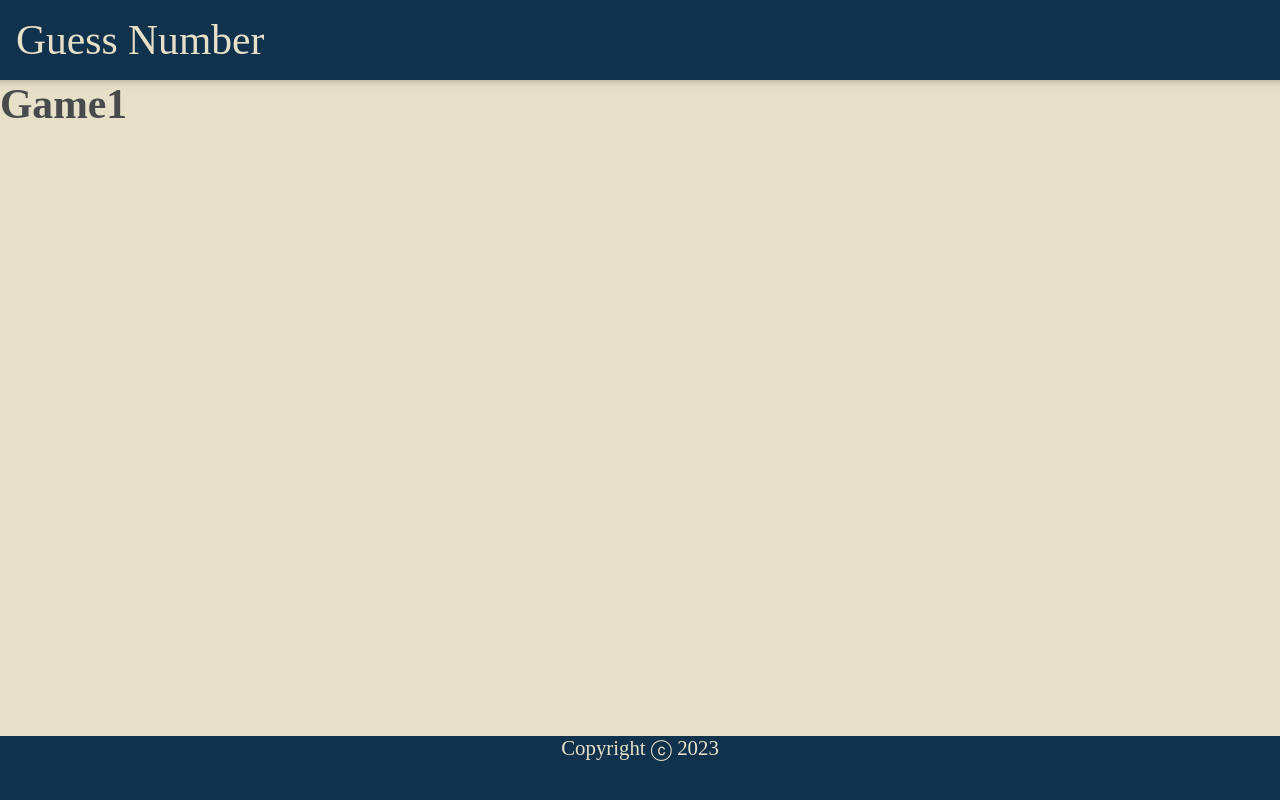
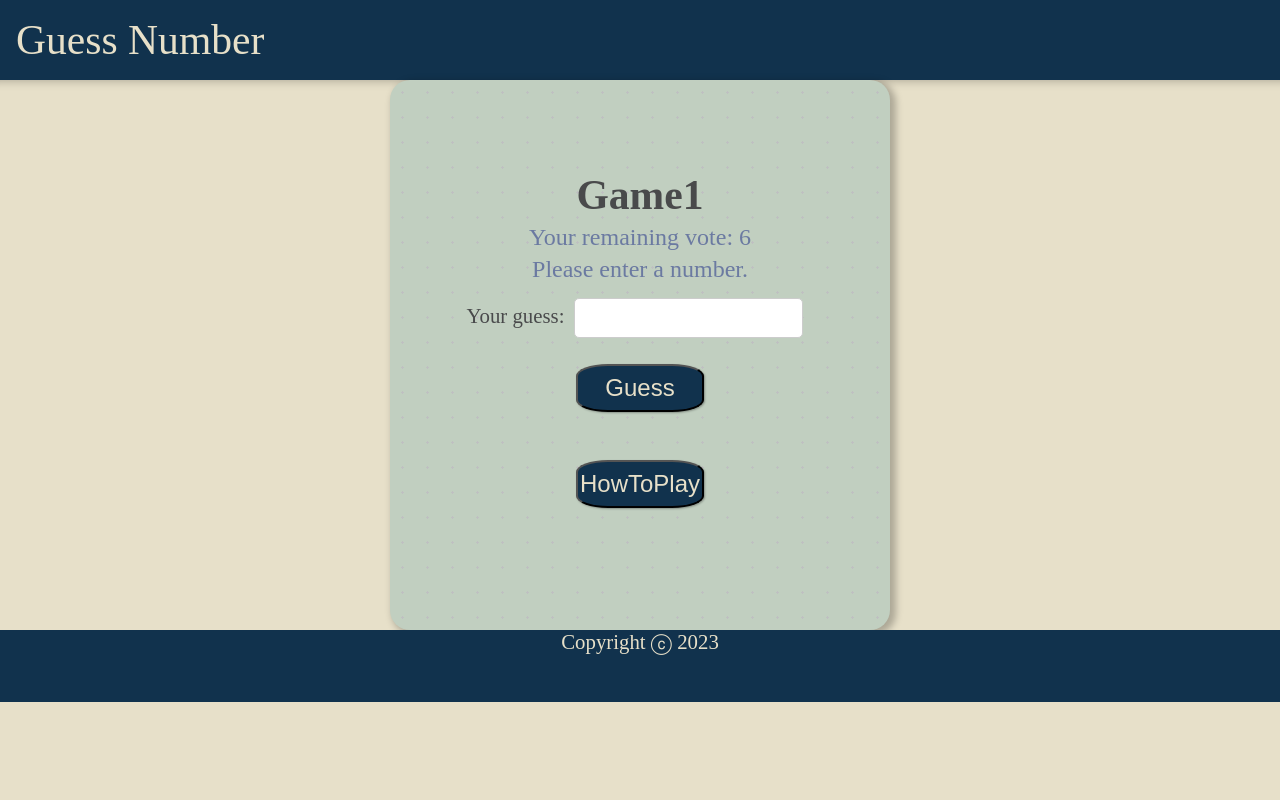
Before and after one commit to MrsdOdn/1030510135_BS435_WebProgramlama, a React (Create React App) app: page /game1 in a window 1280 px wide. Built offline with nearby package versions, Linux system fonts and the light colour scheme.

Commit message:
Game1 modu eklendi

```diff
--- a/public/styles.css
+++ b/public/styles.css
@@ -30,22 +30,37 @@ header h1 {
 }
 
 .linkDecoration {
-  text-decoration: none;
-  color: #11324d;
   font-size: 2rem;
   display: block;
+  color: #3366cc;
+  text-decoration: none;
+  margin-right: 10px;
+  font-weight: bold;
 }
+.linkDecoration:hover {
+  color: #ff6600;
+}
+
 .error {
-    display: flex;
-    justify-content: center;
-    align-items: center;
-    flex-direction: column;
+  display: flex;
+  justify-content: center;
+  align-items: center;
+  flex-direction: column;
+  margin: 30px;
 }
-.selectGame {
+.error p{
+  margin-left: 0.5rem;
+  padding: 1rem;
+  border-radius: 15%;
+  color: #11324d;
+  font-size: 1.5rem;
+}
+
+.gamestyle {
   margin: auto;
   width: 100%;
   height: auto;
-  min-height: 500px;
+  min-height: 550px;
   max-width: 500px;
   min-width: 250px;
   background: #c1cfc0;
@@ -59,21 +74,21 @@ header h1 {
   flex-direction: column;
   text-align: center;
 }
-.selectGameGrid {
+.gamestyleGrid {
   display: grid;
   grid-template-columns: 1fr 1fr;
   grid-template-rows: 1fr 2fr;
   gap: 15px;
 }
 
-.selectGame h2 {
+.gamestyle h2 {
   /* display: block; */
   color: #6b7aa1;
   font-weight: 200;
   font-size: 2.5rem;
   margin-bottom: 1rem;
 }
-.selectGame button {
+.gamestyle button {
   font-size: 1.5rem;
   height: 3rem;
   width: 8rem;
@@ -84,7 +99,10 @@ header h1 {
   margin-top: 1rem;
   box-shadow: 1px 1px 2px rgba(0, 0, 0, 0.3);
 }
-.selectGame p {
+button:hover {
+  color: #6b7aa1;
+}
+.gameselect p {
   background-color: #e7e0c9;
   margin-left: 0.5rem;
   padding: 1rem;
@@ -97,16 +115,41 @@ header h1 {
 .firstGame {
   grid-area: 1/1/3/2;
 }
+/* Temel stiller */
+input {
+  padding: 10px;
+  border: 1px solid #ccc;
+  border-radius: 5px;
+  font-size: 16px;
+  transition: border-color 0.3s ease;
+  margin: 10px;
+}
+
+/* Odaklandığında */
+input:focus {
+  border-color: dodgerblue;
+  box-shadow: 0 0 5px rgba(30, 144, 255, 0.5);
+}
+
 .secondGame {
   grid-area: 1/2/3/3;
 }
 
+.game1 p {
+  margin: 5px;
+  font-size: 1.5rem;
+  height: auto;
+  width: auto;
+  border-radius: 15%;
+  color: #6b7aa1;
+}
+
 footer {
   background-color: #11324d;
-  position: absolute;
+  margin: auto;
   bottom: 0;
   width: 100%;
-  height: 4rem;
+  height: 4.5rem;
 }
 footer p {
   color: #e7e0c9;
--- a/src/components/GameSelect.jsx
+++ b/src/components/GameSelect.jsx
@@ -5,9 +5,9 @@ function GameSelect() {
   const navigate = useNavigate();
 
   return (
-    <div className="container selectGame">
+    <div className="container gamestyle gameselect">
       <h2>Choose game mode</h2>
-      <div className="selectGameGrid">
+      <div className="gamestyleGrid">
         <div className="firstGame">
           <button onClick={() => navigate("/game1")}>Game1</button>
           <p>Do you want to guess the number?</p>
--- /dev/null
+++ b/src/components/GetPlayerPrediction.jsx
@@ -0,0 +1,59 @@
+import React, { useState, useEffect } from "react";
+import {useNavigate} from "react-router-dom";
+
+const GetPlayerPrediction = ({ randomNumber }) => {
+  const [userGuess, setUserGuess] = useState("");
+  const [message, setMessage] = useState("");
+  const [count, setCount] = useState(0);
+  const navigate = useNavigate();
+
+
+  useEffect(() => {
+    // Her randomNumber değiştiğinde kullanıcının tahminini kontrol et
+    checkUserGuess();
+  }, []);
+
+  const checkUserGuess = () => {
+    const parsedUserGuess = parseInt(userGuess, 10);
+    if(count === 5){
+        setCount(0);
+        navigate(`/loser`);
+    }
+    if (!isNaN(parsedUserGuess)) {
+       setCount((prev) => prev + 1);
+
+      if (parsedUserGuess > randomNumber) {
+        setMessage(userGuess + " " + "Down ⬇️");
+      } else if (parsedUserGuess < randomNumber) {
+        setMessage(userGuess + " " + "Up ⬆️");
+      } else {
+        setMessage(userGuess + " " + "Congratulations! You guessed it right!");
+        navigate(`/winner`);
+        setCount(0);
+      }
+    } else {
+      setMessage("Please enter a number.");
+    }
+    setUserGuess("");
+  };
+
+  const handleInputChange = (e) => {
+    setUserGuess(e.target.value);
+  };
+
+  return (
+    <div>
+      {/* <p>Random number: {randomNumber}</p> */}
+      <p>Your remaining vote: {6 - count}</p>
+      <p>{message}</p>
+      <label>
+        Your guess:
+        <input type="text" value={userGuess} onChange={handleInputChange} />
+      </label>
+      <button onClick={checkUserGuess}>Guess</button>
+
+    </div>
+  );
+};
+
+export default GetPlayerPrediction;
--- a/src/index.js
+++ b/src/index.js
@@ -3,8 +3,10 @@ import ReactDOM from "react-dom";
 import App from "./App";
 import Game1 from "./pages/Game1";
 import Game2 from "./pages/Game2";
+import Loser from "./pages/Loser";
+import Winner from "./pages/Winner";
 import Error from "./pages/Error";
-import { BrowserRouter, Routes, Route } from "react-router-dom";
+import { BrowserRouter, Routes, Route , Navigate} from "react-router-dom";
 
 ReactDOM.render(
   <React.StrictMode>
@@ -13,6 +15,8 @@ ReactDOM.render(
         <Route path="/" element={<App />} />
         <Route path="/game1" element={<Game1 />} />
         <Route path="/game2" element={<Game2 />} />
+        <Route path="/winner/" element={<Winner />} />
+        <Route path="/loser/" element={<Loser />} />
         <Route path="*" element={<Error />} />
       </Routes>
     </BrowserRouter>
--- a/src/pages/Game1.jsx
+++ b/src/pages/Game1.jsx
@@ -1,15 +1,37 @@
-import React from "react";
+import React, { useState, useEffect } from "react";
 import Header from "../components/Header";
 import Footer from "../components/Footer";
+import GetPlayerPrediction from "../components/GetPlayerPrediction";
 
 function Game1() {
-  return(
+  const [randomNumber, setRandomNumber] = useState(null);
+  const gameInformationAlert = () => {
+    alert(
+      "You have 6 rights in the game. The number you guess is between 0-100. You will receive information up and down depending on the number you entered."
+    );
+  };
+
+  useEffect(() => {
+    generateRandomNumber();
+  }, []); // sayfa yüklendiğinde bir kez çağrılır
+
+  const generateRandomNumber = () => {
+    const newRandomNumber = Math.floor(Math.random() * 100) + 1; // 1 ile 100 arasında rastgele sayı üretme
+    setRandomNumber(newRandomNumber);
+  };
+
+  return (
     <div>
-    <Header />
-    <h1>Game1</h1>
-    <Footer />
-  </div>
+      <Header />
+      <div className="container gamestyle center game1">
+        <h1>Game1</h1>
+        <GetPlayerPrediction randomNumber={randomNumber} />
+        {/* <button onClick={generateRandomNumber}>New Game</button> */}
+        {randomNumber !== null && console.log(randomNumber)}
+        <button onClick={gameInformationAlert}>HowToPlay</button>
+      </div>
+      <Footer />
+    </div>
   );
-
 }
 export default Game1;
--- a/src/pages/Game2.jsx
+++ b/src/pages/Game2.jsx
@@ -6,7 +6,9 @@ function Game2() {
   return (
     <div>
       <Header />
+      <div className="gamestyle">
       <h1>Game2</h1>
+      </div>
       <Footer />
     </div>
   );
--- /dev/null
+++ b/src/pages/Loser.jsx
@@ -0,0 +1,19 @@
+import React from "react";
+import { Link } from "react-router-dom";
+
+function Loser() {
+  return (
+    <div className="error">
+      <img src="images/loser.png" alt="loser massege" />
+      <p>you can return home page</p>
+      <Link className="linkDecoration" to="/">
+        Home
+      </Link>
+      <p>you can return new game</p>
+      <Link className="linkDecoration" to="/game1">
+        New game
+      </Link>
+    </div>
+  );
+}
+export default Loser;
--- /dev/null
+++ b/src/pages/Winner.jsx
@@ -0,0 +1,19 @@
+import React from 'react';
+import { Link } from "react-router-dom";
+
+function Winner() {
+  return (
+    <div className="error">
+      <img src="images/winner.png" alt="winner massege" />
+      <p>you can return home page</p>
+      <Link className="linkDecoration" to="/">
+        Home
+      </Link>
+      <p>you can return new game</p>
+      <Link className="linkDecoration" to="/game1">
+        New game
+      </Link>
+    </div>
+  )
+}
+export default Winner;
```
Also changed, not shown: public/images/loser.png, public/images/winner.png.
